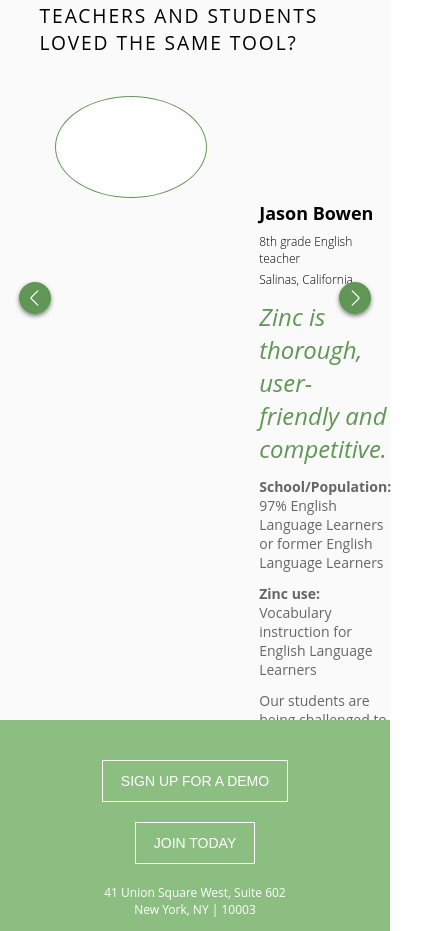
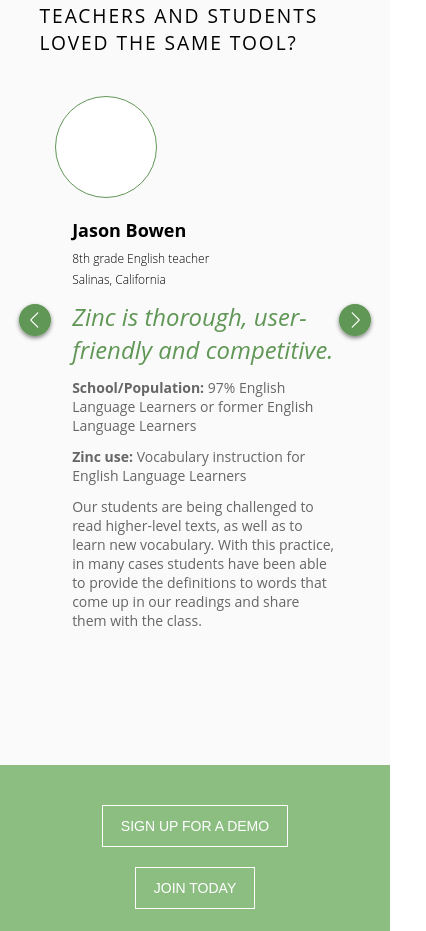
Before and after one commit to deepakkadarivel/marketingsite, a React (Create React App) app: page / in a window 390 px wide. Shown: the part 2811-3742 px from the top of the page, 426 px wide, since content can reach past the window. Built offline with nearby package versions, Linux system fonts and the light colour scheme.

Commit message:
[ZMS-015] testimonials css fix for responsiveness

```diff
--- a/src/components/testimonials/testimonials.css
+++ b/src/components/testimonials/testimonials.css
@@ -74,29 +74,33 @@
 }
 
 @media (min-width: 768px) and (max-width: 1024px) {
+  .testimonials__section__content {
+    min-height: 400px;
+  }
   .testimonials__section__content .user--image {
     width: 150px;
     height: 150px;
-    left: 5%;
-    margin-top: -75px;
-  }
-  .testimonials__section__content .user--content {
-    padding: 12%;
   }
 }
 
 @media (min-width: 320px) and (max-width: 480px) {
+  .testimonials__section .section {
+    margin-bottom: 0;
+  }
   .testimonials__section__content {
-    height: 555px;
+    min-height: 650px;
+    flex-direction: column;
   }
   .testimonials__section__content .user--image {
+    max-width: 100px;
+    min-width: 100px;
     width: 100px;
+    max-height: 100px;
     height: 100px;
-    left: 5%;
-    margin-top: -50px;
   }
   .testimonials__section__content .user--content {
-    padding: 10%;
+    margin-left: 15%;
+    margin-right: 10%;
   }
   .testimonials__section__content .user--content__name {
     margin-top: 20px;
--- a/src/components/testimonials/testimonials.scss
+++ b/src/components/testimonials/testimonials.scss
@@ -90,15 +90,10 @@
   .testimonials {
     &__section {
       &__content {
+        min-height: 400px;
         .user--image {
           width: 150px;
           height: 150px;
-          left: 5%;
-          margin-top: -75px;
-        }
-
-        .user--content {
-          padding: 12%;
         }
       }
     }
@@ -114,18 +109,27 @@
   .testimonials {
 
     &__section {
+
+      .section {
+        margin-bottom: 0;
+
+      }
+
       &__content {
-        height: 555px;
+        min-height: 650px;
+        flex-direction: column;
 
         .user--image {
+          max-width: 100px;
+          min-width: 100px;
           width: 100px;
+          max-height: 100px;
           height: 100px;
-          left: 5%;
-          margin-top: -50px;
         }
 
         .user--content {
-          padding: 10%;
+          margin-left: 15%;
+          margin-right: 10%;
 
           &__name {
             margin-top: 20px;
```
